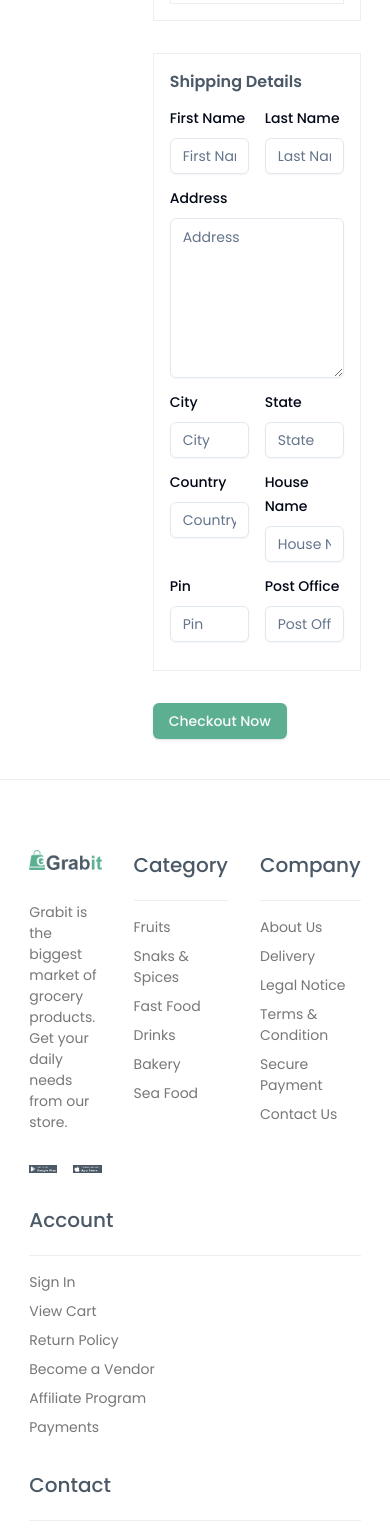
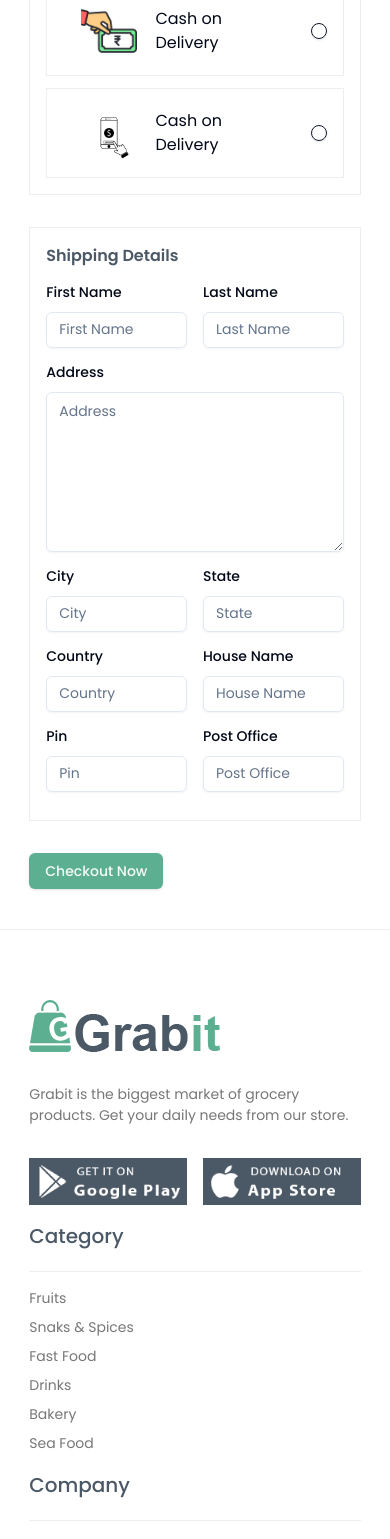
Before and after one commit to shoyeb001/ecommerce, a React (Vite) app in the folder ecommercefrontend/: page /checkout in a window 390 px wide. Shown: the part 432-1971 px from the top of the page. Built offline with nearby package versions, Linux system fonts and the light colour scheme; no server answers; sample sign-in values are in the browser's storage; what @react-pdf/renderer would draw is missing.

Commit message:
checkout page responsive

```diff
--- a/ecommercefrontend/src/layout/components/Footer.jsx
+++ b/ecommercefrontend/src/layout/components/Footer.jsx
@@ -6,7 +6,7 @@ import {Facebook, Instagram, Mail, MapPin, Phone, Twitch, Twitter} from 'lucide-
 const Footer = ()=>{
     return (
         <div className="w-full bg-[#fff] border-t-[1px] border-solid border-[#eee] mt-[40px] font-body">
-            <div className="w-[85%] m-auto flex flex-wrap gap-8 justify-between pt-[70px] pb-[70px]">
+            <div className="w-[85%] m-auto flex md:flex-wrap md:gap-8 flex-col gap-4 justify-between pt-[70px] pb-[70px]">
                 <div className="flex-1">
                     <img src={Image} className="w-150px"/>
                     <p className="pt-8 text-[14px] text-[#777] pb-8">Grabit is the biggest market of grocery products.
--- a/ecommercefrontend/src/pages/checkout/Checkout.jsx
+++ b/ecommercefrontend/src/pages/checkout/Checkout.jsx
@@ -10,9 +10,9 @@ const Checkout = ()=>{
     return(
         <div className="w-full mt-5">
             <BreadCrump title="Order Checkout" page="Order Checkout" links={links}/>
-            <div className="flex gap-6 w-full mt-[60px]">
+            <div className="flex flex-col md:flex-row md:gap-6 gap-3 w-full mt-[60px]">
                 <CheckoutProduct/>
-                <div className="w-[70%]">
+                <div className="md:w-[70%] w-full">
                     <OrderSection/>
                 </div>
             </div>
--- a/ecommercefrontend/src/pages/checkout/components/CheckoutProduct.jsx
+++ b/ecommercefrontend/src/pages/checkout/components/CheckoutProduct.jsx
@@ -5,7 +5,7 @@ const CheckoutProduct = ()=>{
     const cartStore = useCart();
     const {cart, totalAmount, gstAmount} = cartStore;
     return (
-        <div className="w-[30%] border-[1px] border-solid border-[#eee] h-full">
+        <div className="md:w-[30%] w-full border-[1px] border-solid border-[#eee] h-full">
             <div className="px-3 py-1">
                 <h5 className="text-[18px] text-[#4b5966] font-semibold">Summary</h5>
                 <div className="flex text-[15px] mt-3 text-[#777] justify-between">
--- a/ecommercefrontend/src/pages/wishlist/component/WishlistHeading.jsx
+++ b/ecommercefrontend/src/pages/wishlist/component/WishlistHeading.jsx
@@ -1,8 +1,8 @@
 const WishlistHeading = ()=>{
     return (
         <div className="mt-[70px]">
-            <div className="w-[400px] m-auto">
-                <h2 className="text-[#777] font-bold text-3xl text-center">My <span
+            <div className="md:w-[400px] w-full md:m-auto">
+                <h2 className="text-[#777] font-bold md:text-3xl text-lg text-center">My <span
                     className="text-[#5caf90]">Wishlist</span></h2>
                 <p className="text-[#777] text-[14px] text-center">Your product wish is our first priority.</p>
             </div>
```
